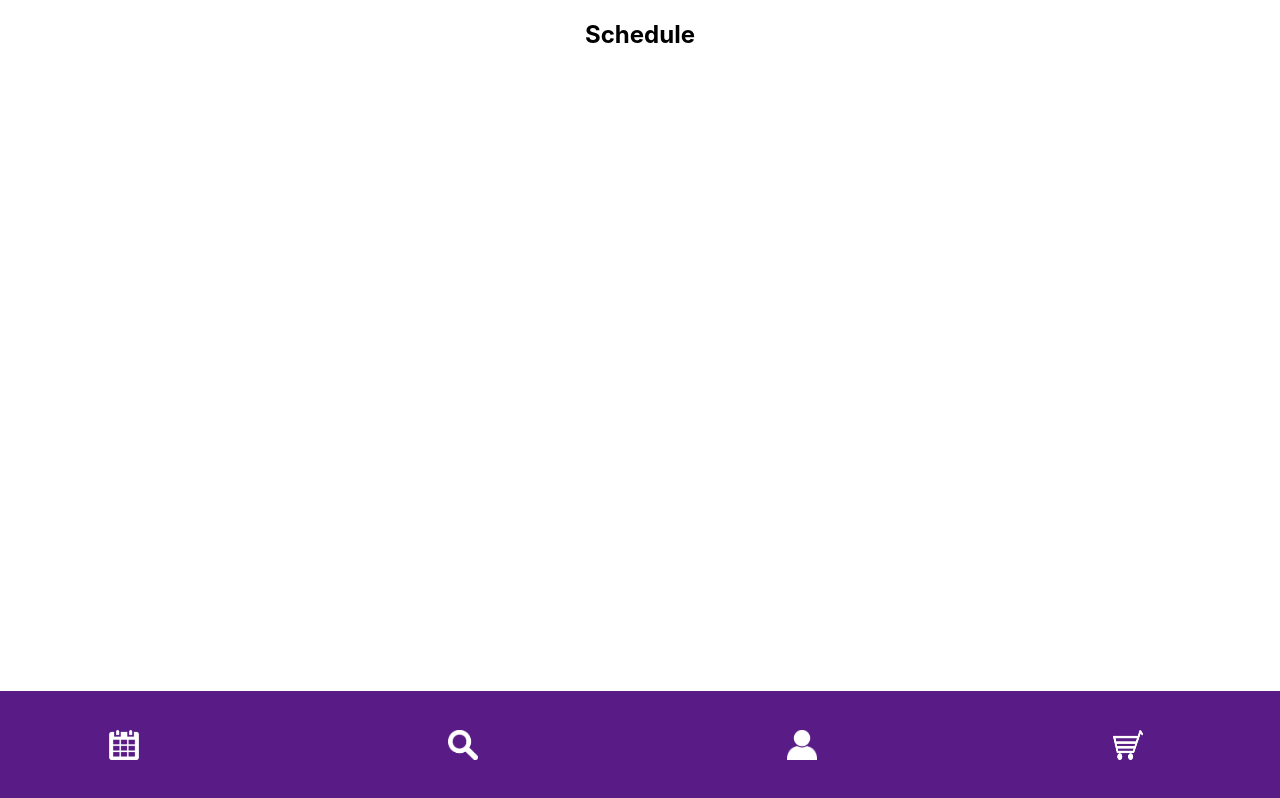
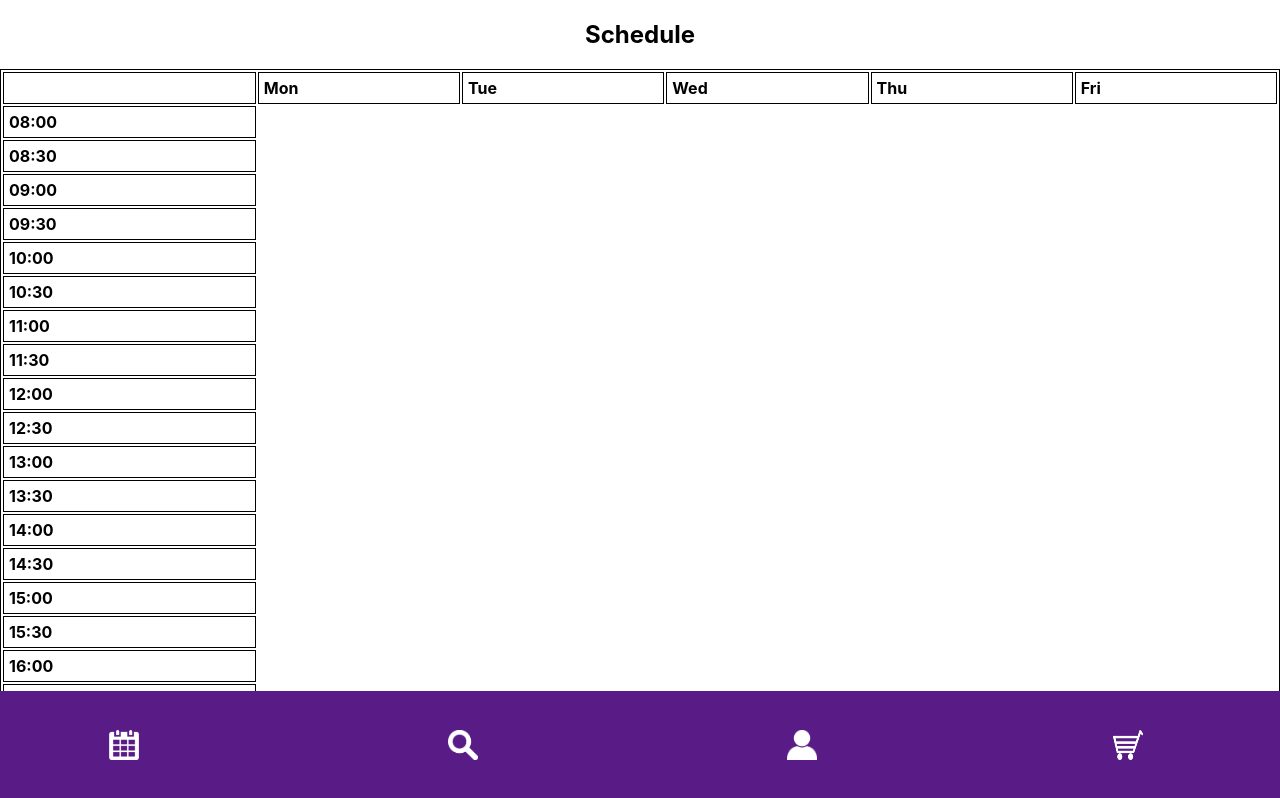
Before and after one commit to agiledev-students-fall2022/final-project-team-albert-pro-max, a React (Create React App) app in the folder front-end/: page /schedule in a window 1280 px wide. Shown: the top 798 px of the page. Built offline with nearby package versions, Linux system fonts and the light colour scheme.

Commit message:
Added course schedule table

```diff
--- a/front-end/src/Schedule.css
+++ b/front-end/src/Schedule.css
@@ -0,0 +1,22 @@
+table {
+    width: 100%;
+}
+
+td {
+    font-size: 7px;
+    text-align: left;
+}
+
+.weekday {
+    width: 16%;
+}
+
+table,
+th,
+td {
+    border: 1px solid;
+}
+
+.noshow {
+    visibility: hidden;
+}
--- a/front-end/src/Schedule.js
+++ b/front-end/src/Schedule.js
@@ -1,18 +1,110 @@
 import './Schedule.css'
 import { useState, useEffect } from 'react'
 
-const Schedule = ({show}) => {
+const Schedule = ({ show }) => {
+    let scheduleRows = [];
     const [courseBlock, setCourseBlock] = useState("")
 
     useEffect(() => {
-        if (show) setCourseBlock("Agile")
-        else setCourseBlock("")
+        if (show) {
+            scheduleRows = [];
+
+            for (let hr = 8; hr <= 20; hr++) {
+                for (let min = 0; min <= 55; min += 5) {
+                    let scheduleRow = [];
+
+                    let hr_str, min_str;
+
+                    if (hr < 10) {
+                        hr_str = "0" + hr;
+                    } else {
+                        hr_str = "" + hr;
+                    }
+                    if (min < 10) {
+                        min_str = "0" + min;
+                    } else {
+                        min_str = "" + min;
+                    }
+
+                    if (min % 30 === 0) {
+                        scheduleRow.push(
+                            <th id={hr_str + min_str} rowSpan={6}>{hr_str}:{min_str}</th>
+                        );
+                    }
+
+                    if (hr === 12 && min === 30) {
+                        scheduleRow.push(
+                            <>
+                                <td rowSpan={15}>12:30-13:45<br />CSCI-UA 480<br />Agile Software Development</td>
+                                <td className='noshow'></td>
+                                <td rowSpan={15}>12:30-13:45<br />CSCI-UA 480<br />Agile Software Development</td>
+                            </>
+                        );
+                    }
+
+                    scheduleRows.push(
+                        <tr>{scheduleRow}</tr>
+                    );
+                }
+            }
+
+            setCourseBlock(scheduleRows);
+        } else {
+            scheduleRows = [];
+
+            for (let hr = 8; hr <= 20; hr++) {
+                for (let min = 0; min <= 55; min += 5) {
+                    let scheduleRow = [];
+
+                    let hr_str, min_str;
+
+                    if (hr < 10) {
+                        hr_str = "0" + hr;
+                    } else {
+                        hr_str = "" + hr;
+                    }
+                    if (min < 10) {
+                        min_str = "0" + min;
+                    } else {
+                        min_str = "" + min;
+                    }
+
+                    if (min % 30 === 0) {
+                        scheduleRow.push(
+                            <th id={hr_str + min_str} rowSpan={6}>{hr_str}:{min_str}</th>
+                        );
+                    }
+
+                    scheduleRows.push(
+                        <tr>{scheduleRow}</tr>
+                    );
+                }
+            }
+
+            setCourseBlock(scheduleRows);
+        }
     }, [show])
 
     return (
         <>
             <h2>Schedule</h2>
-            <>{courseBlock}</>
+            <center>
+                <table>
+                    <thead>
+                        <tr>
+                            <th></th>
+                            <th className='weekday'>Mon</th>
+                            <th className='weekday'>Tue</th>
+                            <th className='weekday'>Wed</th>
+                            <th className='weekday'>Thu</th>
+                            <th className='weekday'>Fri</th>
+                        </tr>
+                    </thead>
+                    <tbody>
+                        {courseBlock}
+                    </tbody>
+                </table>
+            </center>
         </>
     )
 }
```
